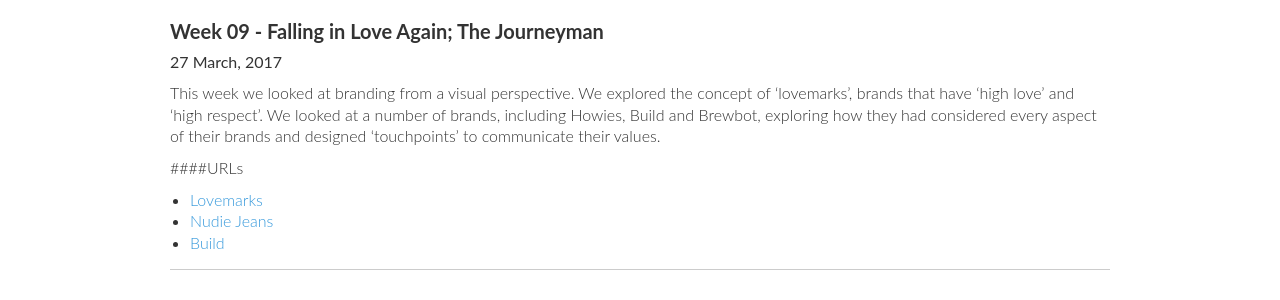
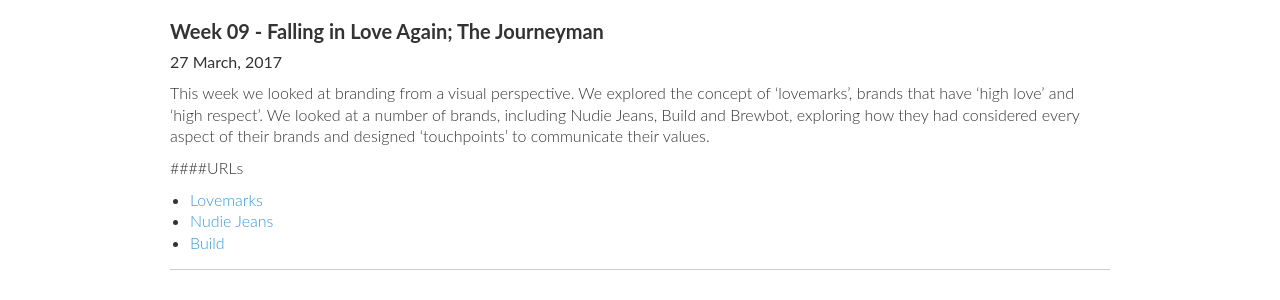
Before and after one commit to ixdbelfast/ixdbelfast.github.io, a Jekyll site: the page built from modules/IXD103/IXD103.md, in a window 1280 px wide and 900 px high, scrolled down 5429 px. Shown: the part 177-477 px from the top of the window. Built offline with Jekyll 4.4.1, drawn with Linux system fonts in a browser that asks for light colours; our own code applies the rules of GitHub Pages for plain Markdown files.

Commit message:
nudie jeans

```diff
--- a/modules/IXD103/IXD103.md
+++ b/modules/IXD103/IXD103.md
@@ -260,7 +260,7 @@ This week you should have:
 __27 March, 2017__
 
 
-This week we looked at branding from a visual perspective. We explored the concept of ‘lovemarks’, brands that have ‘high love’ and ‘high respect’. We looked at a number of brands, including Howies, Build and Brewbot, exploring how they had considered every aspect of their brands and designed ‘touchpoints’ to communicate their values.
+This week we looked at branding from a visual perspective. We explored the concept of ‘lovemarks’, brands that have ‘high love’ and ‘high respect’. We looked at a number of brands, including Nudie Jeans, Build and Brewbot, exploring how they had considered every aspect of their brands and designed ‘touchpoints’ to communicate their values.
 
 ####URLs
 
```
Also changed, not shown: other parts of modules/IXD103/IXD103.md (+1 -0 lines).
